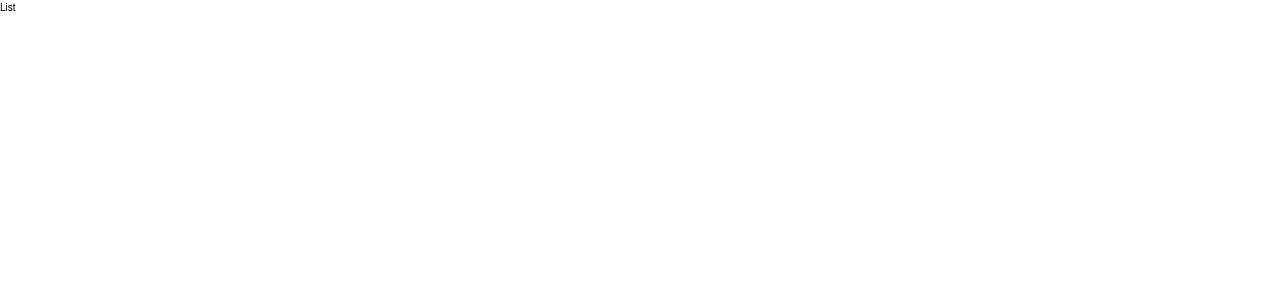
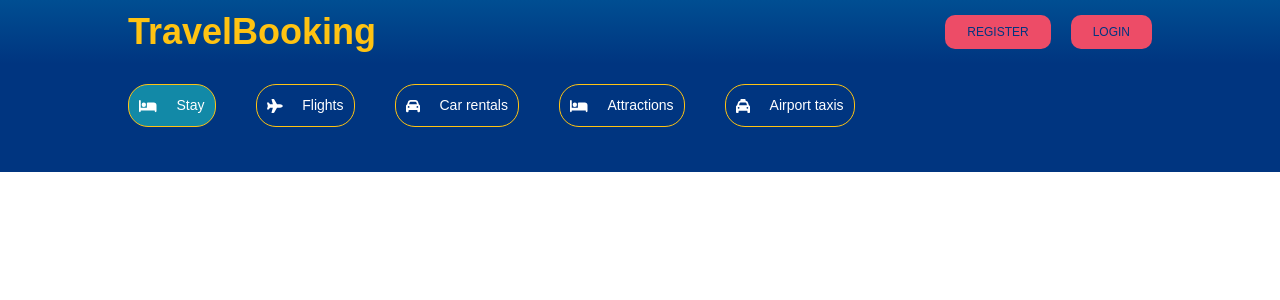
Before and after one commit to DevAnonitos/Booking-App, a React (Create React App) app: page /hotels in a window 1280 px wide. Shown: the top 300 px of the page. Built offline with nearby package versions, Linux system fonts and the light colour scheme.

Commit message:
update-header#5

```diff
--- a/src/components/header/Header.jsx
+++ b/src/components/header/Header.jsx
@@ -14,7 +14,7 @@ import 'react-date-range/dist/theme/default.css'; // theme css file
 
 import "./header.css";
 
-const Header = () => {
+const Header = ({ type }) => {
 
   // ==================SET-LOGIC =================
   const [openDate, setOpenDate] = useState(false);
@@ -44,9 +44,13 @@ const Header = () => {
     });
   };
 
+
+  // ===================RETURN COMPONENTS==================
   return (
     <div className='header'>
-      <div className="headerContainer">
+      <div
+        className={type === "list" ? "headerContainer listMode" : "headerContainer"}
+      >
         <div className="headerList">
           {/* =====================HEADER ITEMS=============== */}
           <div className="headerListItem active">
@@ -69,9 +73,10 @@ const Header = () => {
               <FontAwesomeIcon icon={faTaxi} />
               <span>Airport taxis</span>
             </div>
-
         </div>
         {/* =====================TITLE-HEADER=========================== */}
+        { type !== "list" &&
+          <>
             <h1 className="headerTitle">
               A lifetime of discounts? It's Genius.
             </h1>
@@ -189,6 +194,8 @@ const Header = () => {
                 </button>
               </div>
             </div>
+          </>
+        }
       </div>
     </div>
   )
--- a/src/components/header/header.css
+++ b/src/components/header/header.css
@@ -10,6 +10,10 @@
     width: 100%;
     max-width: 1024px;
     margin: 20px 0px 100px 0px;
+}
+
+.headerContainer.listMode{
+    margin: 20px 0px 0px 0px;
 }
 
 .headerList {
--- a/src/pages/list/List.jsx
+++ b/src/pages/list/List.jsx
@@ -1,9 +1,15 @@
 import React from 'react'
 import "./list.css";
 
+import Navbar from "../../components/navbar/Navbar";
+import Header from '../../components/header/Header';
+
 const List = () => {
   return (
-    <div>List</div>
+    <div>
+      <Navbar />
+      <Header type="list" />
+    </div>
   )
 }
 
```
Lines whose indentation alone changed are shown as unchanged.
